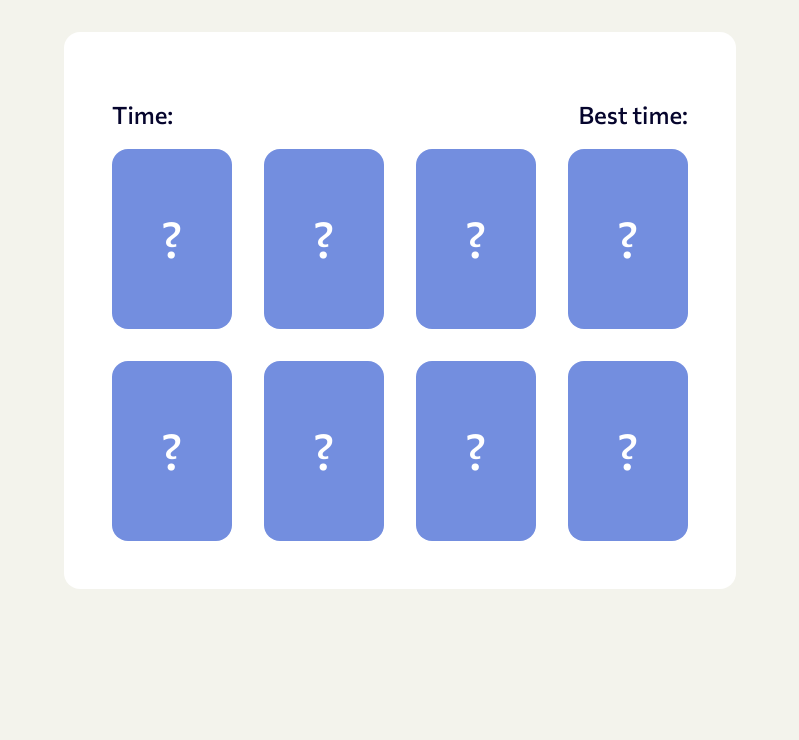
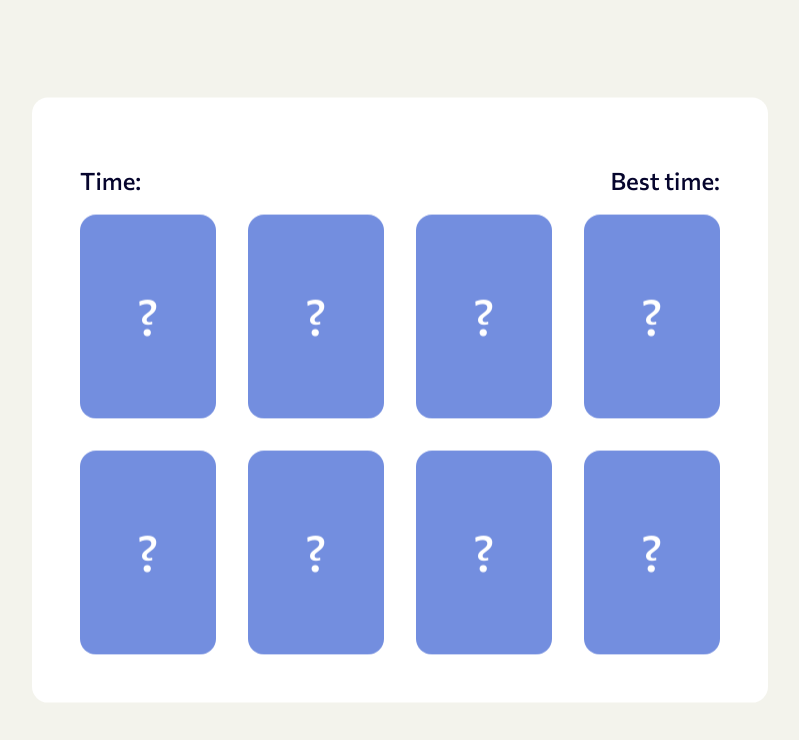
Before and after one commit to joysudo/logic-lab, a React (Vite) app: page /matching in a window 1280 px wide. Shown: the top 740 px of the page, without its empty margins (240-1039 px from the left). Built offline with nearby package versions, Linux system fonts and the light colour scheme.

Commit message:
Add basic game functionality

```diff
--- a/src/css/matching.css
+++ b/src/css/matching.css
@@ -1,3 +1,8 @@
+body, html {
+  height: 100vh;
+  margin: 0
+}
+
 .matching-container {
   max-width: 100rem;
   width: 50%;
@@ -6,6 +11,10 @@
   padding: 3rem;
   border-radius: 1rem;
   margin: auto;
+  position: absolute;
+  top: 50%;
+  left: 50%;
+  transform: translate(-50%, -50%);
 }
 
 .matching-info {
@@ -52,5 +61,23 @@
 
 .matching-card-back {
   background-color: antiquewhite;
+  display: flex;
+  flex-direction: column;
   transform: rotateY(180deg);
 }
+
+.matching-card-back.matching-card-matched {
+  background-color: #ebe5dd;
+  display: flex;
+  flex-direction: column;
+  transition: background-color 0.2s ease;
+}
+.matching-card-type {
+  font-style: italic;
+  font-weight: 500;
+  color: brown;
+}
+
+.matching-card-flipped {
+  transform: rotateY(180deg);
+}
--- a/src/pages/Matching.jsx
+++ b/src/pages/Matching.jsx
@@ -11,16 +11,32 @@ export default function Matching() {
   useEffect( () => {
     const cardPairs = [];
     fallacies.forEach((fallacy, index) => {
-      cardPairs.push({id: 2*index, content: fallacy.name, id: index}) // ids used to identify matched cards later
-      cardPairs.push({id: 2*index+1, content: fallacy.definition, id: index})
+      cardPairs.push({id: 2*index, content: fallacy.name, type: 'name', fallacyId: {index}}) // ids used to identify matched cards later
+      cardPairs.push({id: 2*index+1, content: fallacy.definition, type: 'definition', fallacyId: {index}})
     })
     setCards([...cardPairs].sort(() => Math.random() - 0.5));
   }, []); // only runs when initialized bc dependency array is empty
 
+  useEffect(() => {
+    if (matched.length === fallacies.length * 2) {
+      setTimeout(() => alert("you won! :) there will be a replay button later but just refresh"), 1000);
+    }
+  }, [matched]);
+
   const handleCardClick = (id) => {
     if (flipped.length === 2 || matched.includes(id)) return;
-    // fill with functionality later
-  };
+    const newFlipped = [...flipped, id]  // need this; variables update instaneously but useState doesn't
+    setFlipped(newFlipped);
+    if (newFlipped.length == 2) {
+      const [card1, card2] = [cards.find(c => c.id === newFlipped[0]), cards.find(c => c.id === newFlipped[1])]; // retrieves full objects instead of just ids
+      if (card1.fallacyId.index === card2.fallacyId.index) {
+        setMatched(prev => [...prev, card1.id, card2.id]);
+        setFlipped([]);
+      } else {
+        setTimeout(() => setFlipped([]), 1000)
+      }
+    }
+    };
 
   return (
     <div className="matching-container">
@@ -33,10 +49,10 @@ export default function Matching() {
           <div
             key={card.id}
             onClick={() => handleCardClick(card.id)}
-            className={`matching-card ${flipped.includes(card.id) ? "flipped" : ""}`}
+            className={`matching-card ${flipped.includes(card.id) || matched.includes(card.id) ? "matching-card-flipped" : ""}`}
           >
-            <div className="matching-card-front">?</div>
-            <div className="matching-card-back">{card.content}</div>
+            <div className="matching-card-front" >?</div> {/* style={{display: matched.includes(card.id) ? 'none' : undefined }} */}
+            <div className={`matching-card-back ${matched.includes(card.id) && 'matching-card-matched'}`}>{card.content}<p className="matching-card-type">{card.type}</p></div>
           </div>
         ))}
       </div>
```
